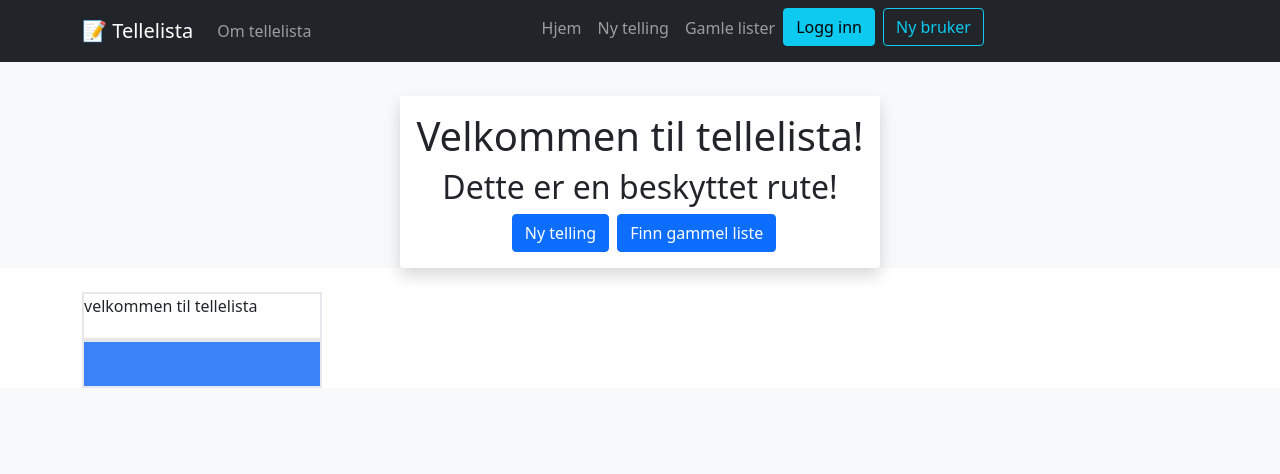
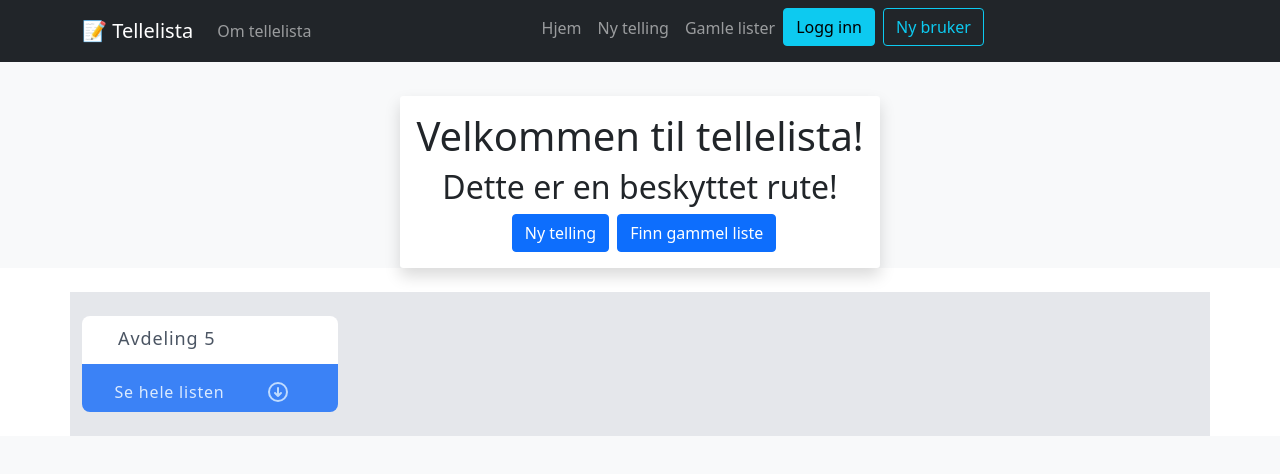
Before and after one commit to torhenningegenes/telleliste, a Next.js app: page /home in a window 1280 px wide. Shown: the top 474 px of the page. Built offline with nearby package versions, Linux system fonts and the light colour scheme; no server answers.

Commit message:
worked on component

```diff
--- a/package.json
+++ b/package.json
@@ -9,6 +9,7 @@
     "lint": "next lint"
   },
   "dependencies": {
+    "@heroicons/react": "^1.0.6",
     "bootstrap": "^5.1.3",
     "firebase": "^9.8.3",
     "firebase-admin": "^10.2.0",
--- a/pages/home.js
+++ b/pages/home.js
@@ -30,11 +30,31 @@ function Home(props) {
         </section>
       </Container>
 
-      <div className="container justify-center font-sans flex flex-col mt-6 h-24 ">
-        <div className="h-14 w-60 bg-white border-2">
-          velkommen til tellelista
+      <div className="container justify-center font-sans flex flex-col mt-6 h-36 bg-gray-200 ">
+        <div className="h-12 w-64 bg-white rounded-t-lg">
+          <div className=" text-gray-600 mt-2 ml-9 text-left text-lg tracking-wider">
+            Avdeling 5
+          </div>
         </div>
-        <div className="h-14 w-60 bg-blue-500 border-2"></div>
+        <div className="h-12 w-64 bg-blue-500 rounded-b-lg flex flex-row align-baseline justify-around">
+          <div className="text-blue-100 mt-3 ml-3 tracking-wider">
+            Se hele listen
+          </div>
+          <svg
+            xmlns="http://www.w3.org/2000/svg"
+            className="h-6 w-6 mt-3 mr-7 text-blue-200"
+            fill="none"
+            viewBox="0 0 24 24"
+            stroke="currentColor"
+            stroke-width="2"
+          >
+            <path
+              stroke-linecap="round"
+              stroke-linejoin="round"
+              d="M15 13l-3 3m0 0l-3-3m3 3V8m0 13a9 9 0 110-18 9 9 0 010 18z"
+            />
+          </svg>
+        </div>
       </div>
     </>
   );
```
Also changed, not shown: 1 other file (tests, documents, lock files or other folders).
